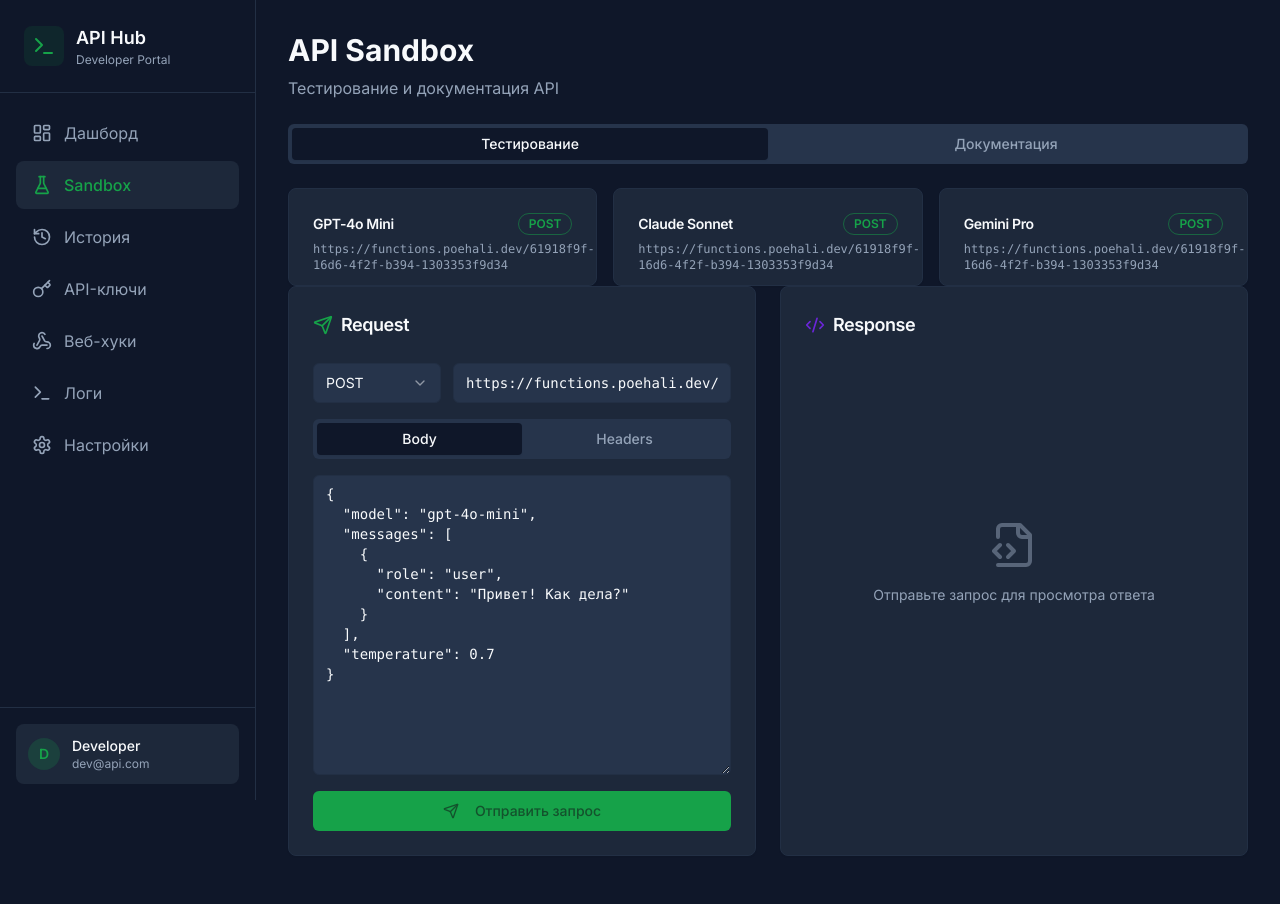
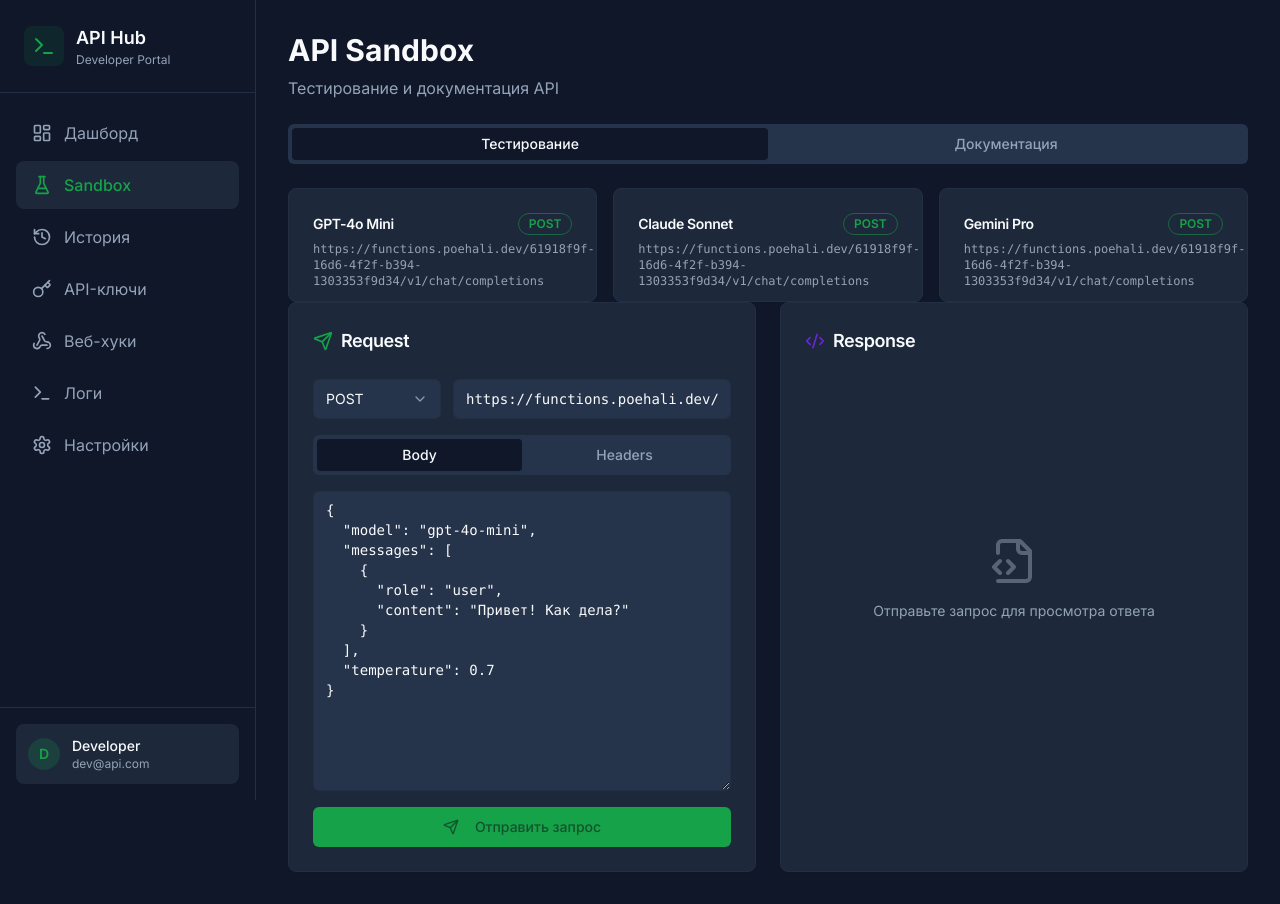
Before and after one commit to pr-poehali-dev/sandbox-backend-api, a React (Vite) app: page / in a window 1280 px wide. Both pictures are taken after a click on the button "Sandbox". Built offline with nearby package versions, Linux system fonts and the light colour scheme.

Commit message:
Обновить документацию по API

```diff
--- a/src/components/Sandbox.tsx
+++ b/src/components/Sandbox.tsx
@@ -17,7 +17,7 @@ export default function Sandbox() {
   const { toast } = useToast();
   const [activeTab, setActiveTab] = useState('test');
   const [method, setMethod] = useState('POST');
-  const [endpoint, setEndpoint] = useState(API_PROXY_URL);
+  const [endpoint, setEndpoint] = useState(`${API_PROXY_URL}/v1/chat/completions`);
   const [requestBody, setRequestBody] = useState(`{
   "model": "gpt-4o-mini",
   "messages": [
@@ -92,7 +92,7 @@ export default function Sandbox() {
     {
       name: 'GPT-4o Mini',
       method: 'POST',
-      endpoint: API_PROXY_URL,
+      endpoint: `${API_PROXY_URL}/v1/chat/completions`,
       body: `{
   "model": "gpt-4o-mini",
   "messages": [
@@ -103,7 +103,7 @@ export default function Sandbox() {
     {
       name: 'Claude Sonnet',
       method: 'POST',
-      endpoint: API_PROXY_URL,
+      endpoint: `${API_PROXY_URL}/v1/chat/completions`,
       body: `{
   "model": "claude-3-5-sonnet-20241022",
   "messages": [
@@ -114,7 +114,7 @@ export default function Sandbox() {
     {
       name: 'Gemini Pro',
       method: 'POST',
-      endpoint: API_PROXY_URL,
+      endpoint: `${API_PROXY_URL}/v1/chat/completions`,
       body: `{
   "model": "gemini-2.0-flash-exp",
   "messages": [
```
